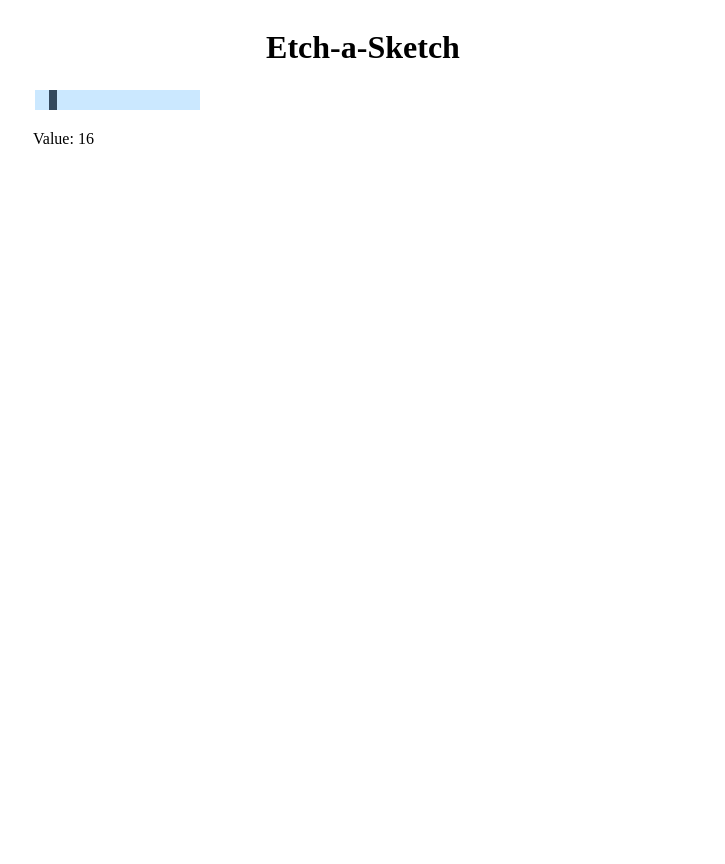
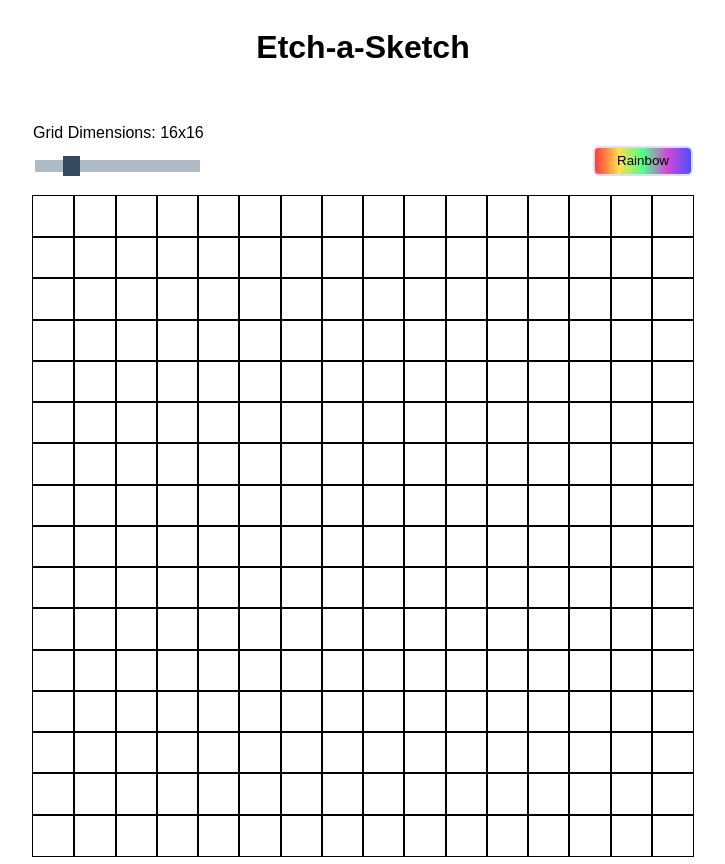
Before and after one commit to jandrews66/etch-a-sketch, a plain HTML site: page index.html in a window 1280 px wide. Shown: the whole page, without its empty margins (277-1002 px from the left). Before the commit the page ends 800 px from the top, so only its background shows below. Drawn offline with Linux system fonts and the light colour scheme.

Commit message:
Create default 16x16 Grid to being. Add a Rainbow button to colour the squares a random colour

```diff
--- a/app.js
+++ b/app.js
@@ -1,6 +1,8 @@
 const container = document.querySelector('#container');
 
-function createGrid() {
+createGrid(16);
+
+function createGrid(num) {
 
     if (document.getElementById("column")) {
         deleteGrid();
@@ -33,12 +35,12 @@
 
 const rangeslider = document.getElementById("sliderRange");
 const output = document.getElementById("demo");
-output.innerHTML = rangeslider.value;
+output.innerHTML = rangeslider.value + "x" + rangeslider.value;
 
 rangeslider.oninput = function() {
-  output.innerHTML = this.value;
+  output.innerHTML = this.value + "x" + this.value;
   num = this.value;
-  createGrid();
+  createGrid(num);
 }
 
 function colorSquares () {
@@ -53,3 +55,20 @@
         square.addEventListener("mouseover", setColor);
     }
 }
+
+const button = document.getElementById("Rainbow");
+button.addEventListener("click", rainbowSquares);
+
+function rainbowSquares () {
+    const squares = document.getElementsByClassName("square");
+
+    const setColor = e => {
+        const selection = e.target;
+        const randomColor = Math.floor(Math.random()*16777215).toString(16);
+        selection.setAttribute("style", "background-color:#"+randomColor)
+    }
+
+    for (let square of squares) {
+        square.addEventListener("mouseover", setColor);
+    }
+}
--- a/index.html
+++ b/index.html
@@ -11,13 +11,15 @@
 <body>
     <div id="container">
         <h1>Etch-a-Sketch</h1>
-        <div class="rangeslider">
-            <input type="range" min="8" max="100" value="16"
-                           class="myslider" id="sliderRange">
-                           <p>Value: <span id="demo"></span></p>
+        <div class="header">
+            <div class="rangeslider">
+                <p>Grid Dimensions: <span id="demo"></span></p>
+                <input type="range" min="8" max="50" value="16"
+                            class="myslider" id="sliderRange">
+                </div>
+            <button id="Rainbow">Rainbow</button>
+        </div>
 
-
-          </div>
     </div>
 
 
--- a/styles.css
+++ b/styles.css
@@ -1,3 +1,7 @@
+body {
+    font-family: Arial, Helvetica, sans-serif;
+}
+
 #container {
     max-width: 660px;
     margin: 0 auto;
@@ -6,6 +10,12 @@
 }
 h1 {
     align-self: center;
+}
+.header {
+    display: flex;
+    flex-direction: row;
+    justify-content: space-between;
+    align-items: end;
 }
 .column {
     display: flex;
@@ -22,13 +32,14 @@
 
 .rangeslider {
     width: 50%;
+    margin: 20px 0px;
     }
 
 .myslider {
     -webkit-appearance: none;
-    background: #83c9ff6b  ;
+    background: #3f5e756b  ;
     width: 50%;
-    height: 20px;
+    height: 12px;
     opacity: 2;
    }
 
@@ -40,6 +51,16 @@
     -webkit-appearance: none;
     cursor: pointer;
     background: #34495E  ;
-    width: 5%;
+    width: 10%;
     height: 20px;
 }
+
+button {
+    background-image: linear-gradient(to right, rgb(255, 59, 59),rgb(255, 222, 76),rgb(80, 255, 138),rgb(211, 73, 211), rgb(78, 78, 255));
+    height: 30px;
+    width: 100px;
+    margin: 20px 0px;
+    border-radius: 6px;
+    border: 2px solid rgb(220, 220, 248);
+    font-weight: 500;
+}
```
